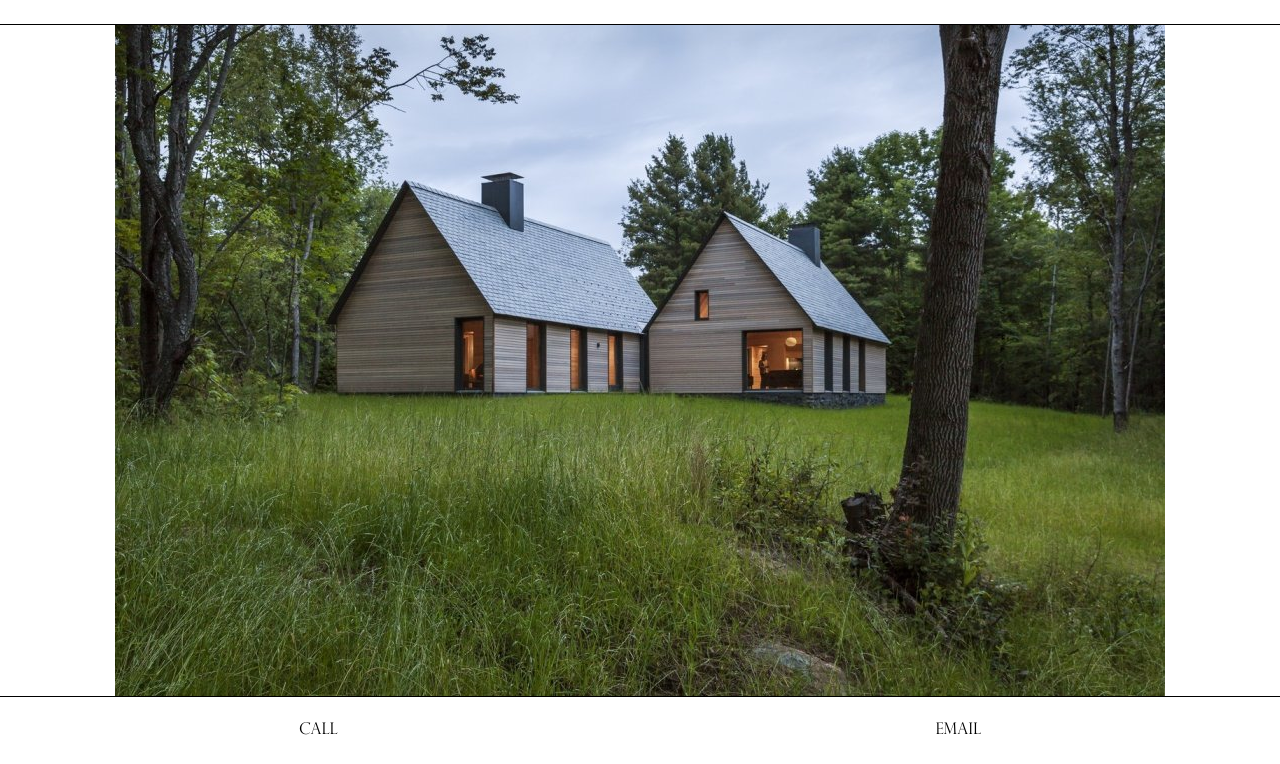
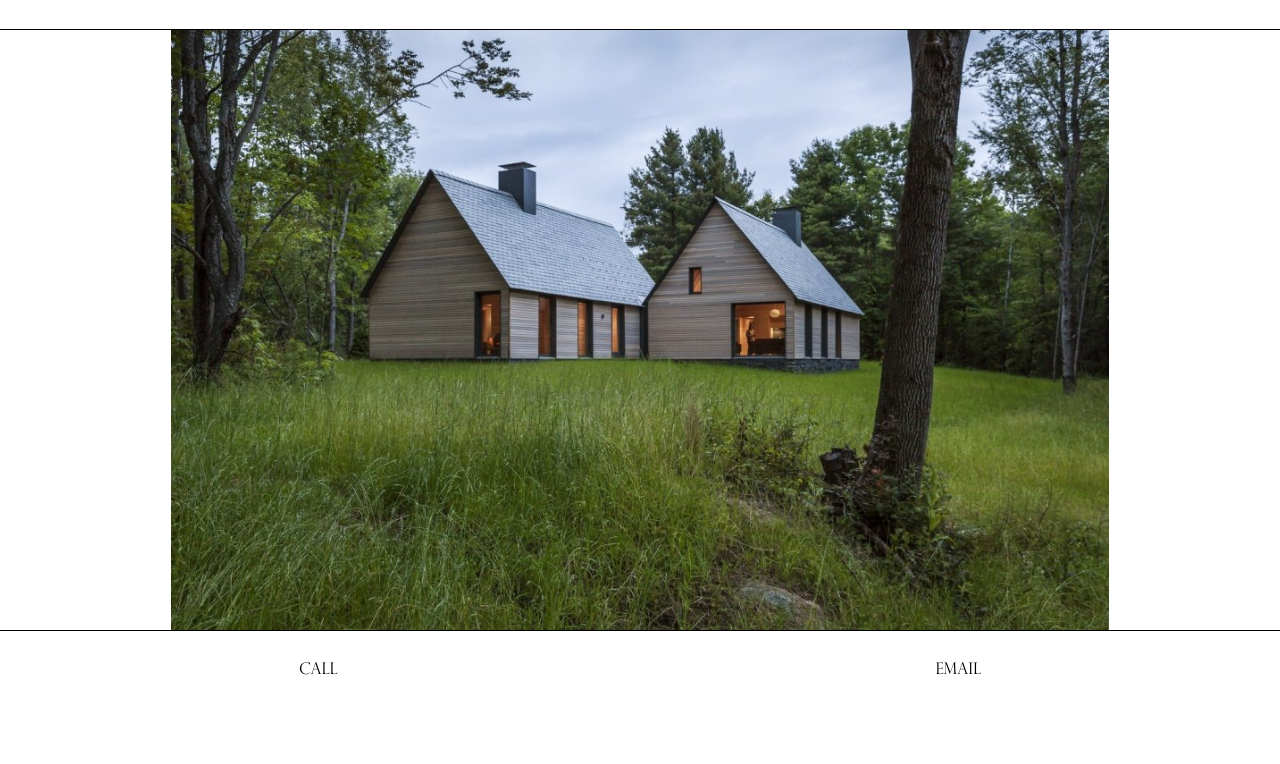
Before and after one commit to Michigander/elise-casey-interiors, a plain HTML site: page index.html in a window 1280 px wide. Shown: the part 90-854 px from the top of the page. After the commit the page ends 800 px from the top, so only its background shows below. Drawn offline with Linux system fonts and the light colour scheme.

Commit message:
Use percentage grid

```diff
--- a/index.css
+++ b/index.css
@@ -19,26 +19,19 @@ body {
   color: var(--elise-black);
   margin: 0;
   padding: 0;
+  height: 100vh;
   height: 100dvh;
-  display: flex;
-  flex-direction: column;
+  width: 100vw;
+
+  display: grid;
+  grid-template-rows: 15% 75% 10%;
+  grid-template-columns: 1fr;
 }
 
 header {
   display: flex;
   justify-content: center;
   border-bottom: solid 1px var(--elise-black);
-}
-
-footer {
-  display: flex;
-  justify-content: space-around;
-  border-top: solid 1px var(--elise-black);
-}
-
-.footer-item {
-  padding: 1.5rem;
-  cursor: pointer;
 }
 
 .letterhead {
@@ -55,14 +48,31 @@ footer {
   margin-top: 0.25rem;
 }
 
+.main {
+  flex: 1;
+  width: 100%;
+}
+
 .gallery {
-  flex: 1;
-  display: flex;
-  align-items: center;
-  justify-content: center;
+  height: 100%;
+  width: 100%;
 }
 
 .gallery-img {
+  object-fit: contain;
+  height: 100%;
   max-height: 100%;
-  max-width: 100%;
+  width: 100%;
 }
+
+footer {
+  display: flex;
+  flex-direction: row;
+  justify-content: space-around;
+  align-items: center;
+  border-top: solid 1px var(--elise-black);
+}
+
+.footer-item {
+  cursor: pointer;
+}
--- a/index.html
+++ b/index.html
@@ -14,9 +14,7 @@
         <span class="letterhead-sub">Interiors</span>
       </div>
     </header>
-    <div class="gallery">
-      <img class="gallery-img" src="one.jpg" />
-    </div>
+    <img class="gallery-img" src="one.jpg" />
     <footer>
       <div class="footer-item">call</div>
       <div class="footer-item">email</div>
```
